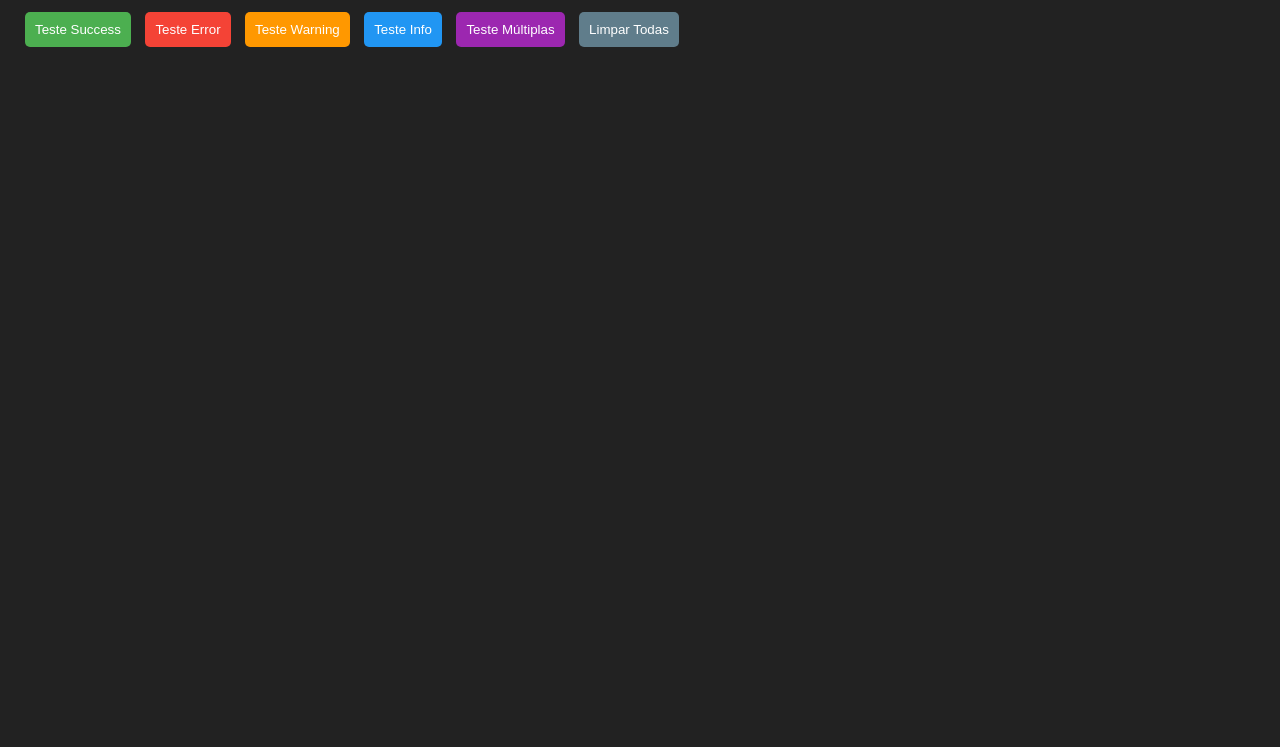
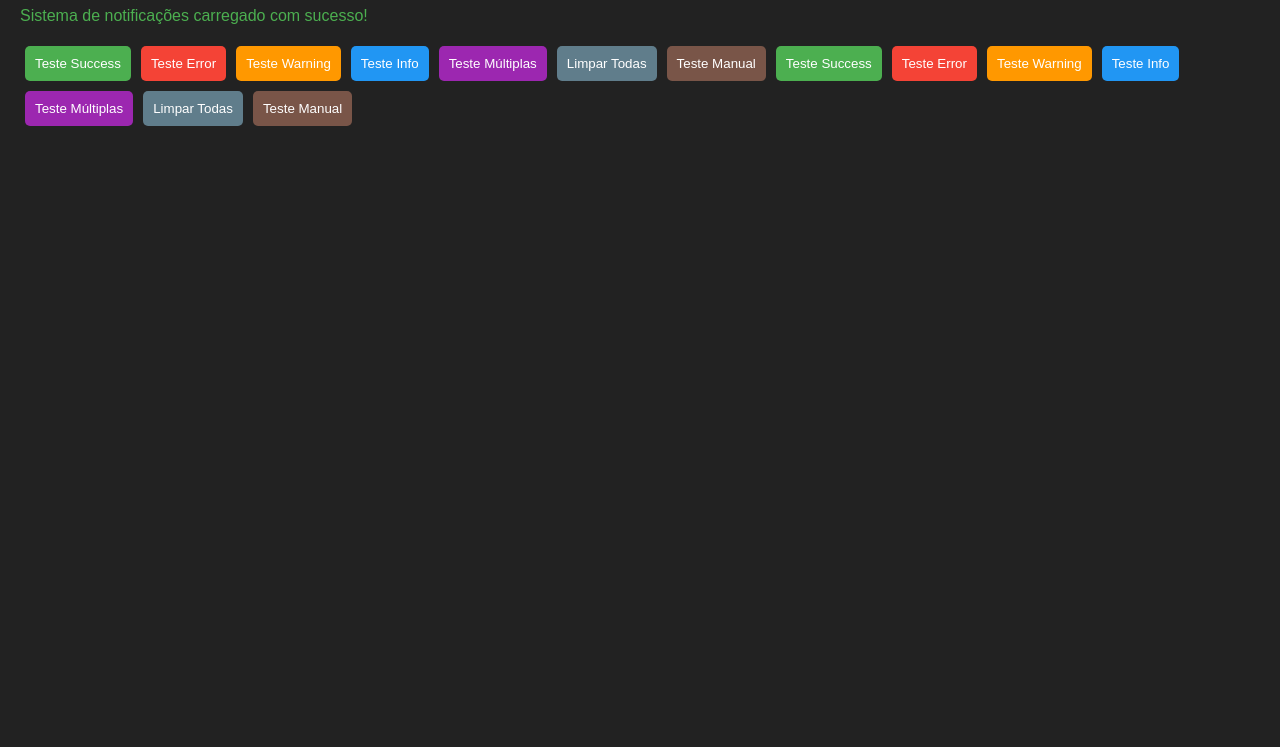
Before and after one commit to pedrabrancagames/kiro, a plain HTML site: page test-notifications.html in a window 1280 px wide. Shown: the part 93-840 px from the top of the page. Drawn offline with Linux system fonts and the light colour scheme.

Commit message:
fix: Melhorar arquivo de teste de notificações
- Criar botões dinamicamente após carregamento completo
- Adicionar verificação de disponibilidade das funções
- Melhorar feedback visual do status de carregamento
- Adicionar logs de debug para troubleshooting

```diff
--- a/test-notifications.html
+++ b/test-notifications.html
@@ -9,30 +9,8 @@
 <body style="padding: 20px; background: #222; color: white;">
     <h1>Teste do Sistema de Notificações Toast</h1>
 
-    <div style="margin: 20px 0;">
-        <button onclick="showSuccess('Fantasma capturado com sucesso!')" style="margin: 5px; padding: 10px; background: #4CAF50; color: white; border: none; border-radius: 5px; cursor: pointer;">
-            Teste Success
-        </button>
-
-        <button onclick="showError('Erro ao conectar com o servidor!')" style="margin: 5px; padding: 10px; background: #F44336; color: white; border: none; border-radius: 5px; cursor: pointer;">
-            Teste Error
-        </button>
-
-        <button onclick="showWarning('Inventário cheio! Encontre uma Unidade de Contenção.')" style="margin: 5px; padding: 10px; background: #FF9800; color: white; border: none; border-radius: 5px; cursor: pointer;">
-            Teste Warning
-        </button>
-
-        <button onclick="showInfo('Bem-vindo ao mundo AR! Procure por fantasmas ao seu redor.')" style="margin: 5px; padding: 10px; background: #2196F3; color: white; border: none; border-radius: 5px; cursor: pointer;">
-            Teste Info
-        </button>
-
-        <button onclick="testMultiple()" style="margin: 5px; padding: 10px; background: #9C27B0; color: white; border: none; border-radius: 5px; cursor: pointer;">
-            Teste Múltiplas
-        </button>
-
-        <button onclick="dismissAllToasts()" style="margin: 5px; padding: 10px; background: #607D8B; color: white; border: none; border-radius: 5px; cursor: pointer;">
-            Limpar Todas
-        </button>
+    <div style="margin: 20px 0;" id="button-container">
+        <p id="status">Carregando sistema de notificações...</p>
     </div>
 
     <script src="animations.js"></script>
@@ -45,6 +23,56 @@
             setTimeout(() => showWarning('Terceira notificação'), 1000);
             setTimeout(() => showError('Quarta notificação'), 1500);
         }
+
+        function testNotification() {
+            if (window.notificationSystem) {
+                window.notificationSystem.show('Teste manual funcionando!', 'success');
+            } else {
+                console.error('NotificationSystem não encontrado');
+            }
+        }
+
+        function createButtons() {
+            const container = document.getElementById('button-container');
+            const status = document.getElementById('status');
+
+            // Verificar se as funções estão disponíveis
+            if (typeof showSuccess === 'function' && window.notificationSystem) {
+                status.textContent = 'Sistema de notificações carregado com sucesso!';
+                status.style.color = '#4CAF50';
+
+                const buttons = [
+                    { text: 'Teste Success', onclick: () => showSuccess('Fantasma capturado com sucesso!'), bg: '#4CAF50' },
+                    { text: 'Teste Error', onclick: () => showError('Erro ao conectar com o servidor!'), bg: '#F44336' },
+                    { text: 'Teste Warning', onclick: () => showWarning('Inventário cheio! Encontre uma Unidade de Contenção.'), bg: '#FF9800' },
+                    { text: 'Teste Info', onclick: () => showInfo('Bem-vindo ao mundo AR! Procure por fantasmas ao seu redor.'), bg: '#2196F3' },
+                    { text: 'Teste Múltiplas', onclick: testMultiple, bg: '#9C27B0' },
+                    { text: 'Limpar Todas', onclick: () => dismissAllToasts(), bg: '#607D8B' },
+                    { text: 'Teste Manual', onclick: testNotification, bg: '#795548' }
+                ];
+
+                buttons.forEach(btn => {
+                    const button = document.createElement('button');
+                    button.textContent = btn.text;
+                    button.onclick = btn.onclick;
+                    button.style.cssText = `margin: 5px; padding: 10px; background: ${btn.bg}; color: white; border: none; border-radius: 5px; cursor: pointer;`;
+                    container.appendChild(button);
+                });
+            } else {
+                status.textContent = 'Erro: Sistema de notificações não carregou. Verifique o console.';
+                status.style.color = '#F44336';
+                console.log('showSuccess:', typeof showSuccess);
+                console.log('notificationSystem:', window.notificationSystem);
+            }
+        }
+
+        // Tentar criar botões após carregamento
+        window.addEventListener('load', () => {
+            setTimeout(createButtons, 500);
+        });
+
+        // Também tentar após um tempo
+        setTimeout(createButtons, 2000);
     </script>
 </body>
 </html>
```
